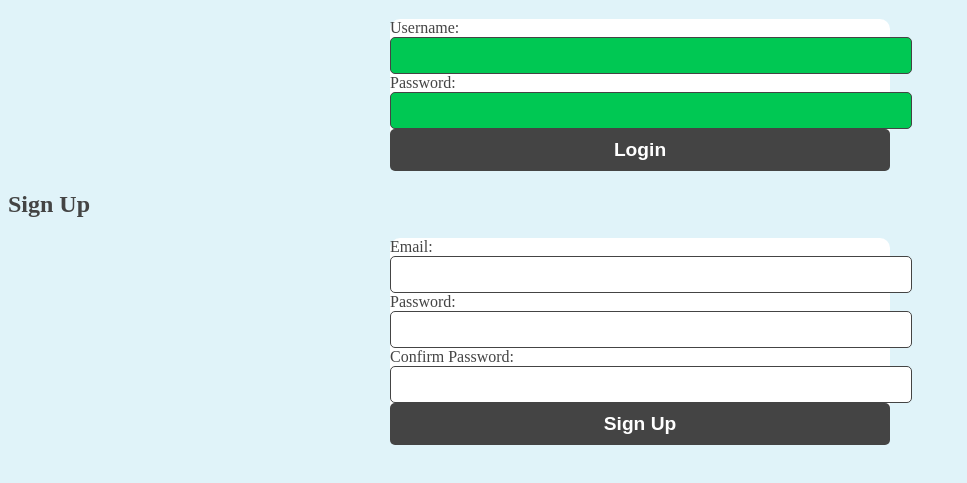
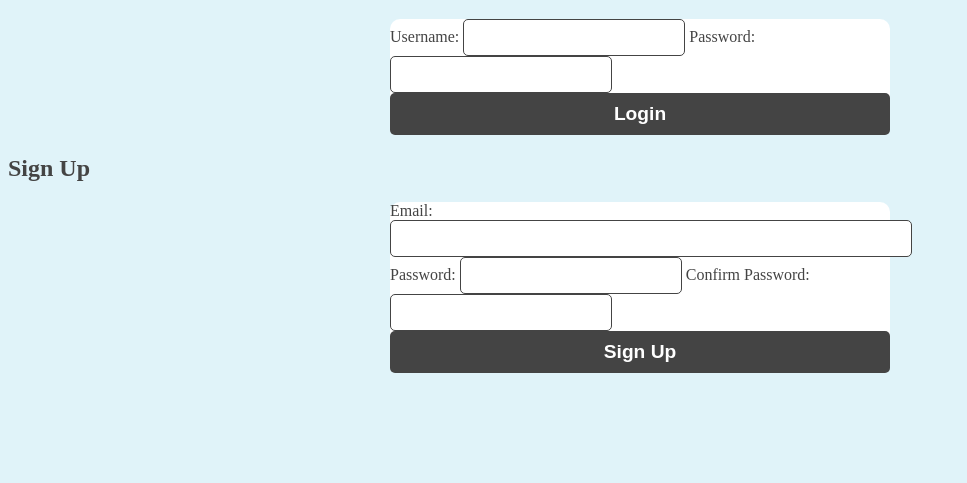
Before and after one commit to MrCifristo/LifeJourney, a plain HTML site: page index.html in a window 1280 px wide. Shown: the part 61-544 px from the top of the page, without its empty margins (0-967 px from the left). Drawn offline with Linux system fonts and the light colour scheme.

Commit message:
Cambio de tamaño y centrar botones

```diff
--- a/index.html
+++ b/index.html
@@ -1,4 +1,3 @@
-
 <!DOCTYPE html>
 <html>
 <head>
@@ -9,9 +8,9 @@
 <h1>Login</h1>
 <form action="login.php" method="post">
 <label for="username" class="username">Username:</label>
-<input type="text" name="username" id="username" class="green">
+<input type="text" name="username" id="username" class="white" style="width: 200px;">
 <label for="password" class="password">Password:</label>
-<input type="password" name="password" id="password" class="green">
+<input type="password" name="password" id="password" class="white" style="width: 200px;">
 <input type="submit" value="Login">
 </form>
 <h2>Sign Up</h2>
@@ -19,9 +18,9 @@
 <label for="email">Email:</label>
 <input type="email" name="email" id="email">
 <label for="password">Password:</label>
-<input type="password" name="password" id="password">
+<input type="password" name="password" id="password" style="width: 200px;">
 <label for="confirm_password">Confirm Password:</label>
-<input type="password" name="confirm_password" id="confirm_password">
+<input type="password" name="confirm_password" id="confirm_password" style="width: 200px;">
 <input type="submit" value="Sign Up">
 </form>
 </body>
--- a/style.css
+++ b/style.css
@@ -42,10 +42,6 @@ body {
     background-color: #00C853;
   }
 
-  .username {
-    width: 30px;
+  .username, .password {
+    width: 200px;
   }
-
-  .password {
-    width: 30px;
-  }
```
Also changed, not shown: firebase.json.
